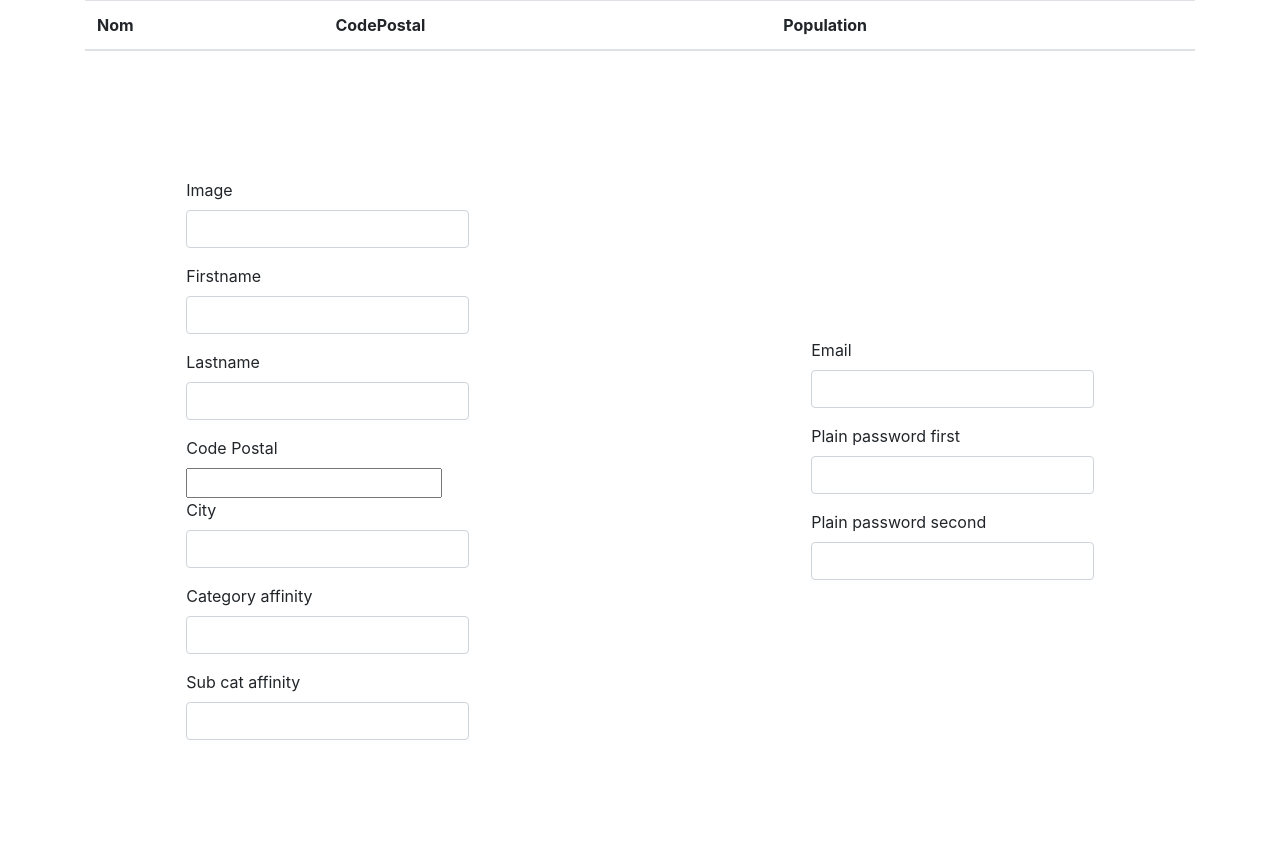
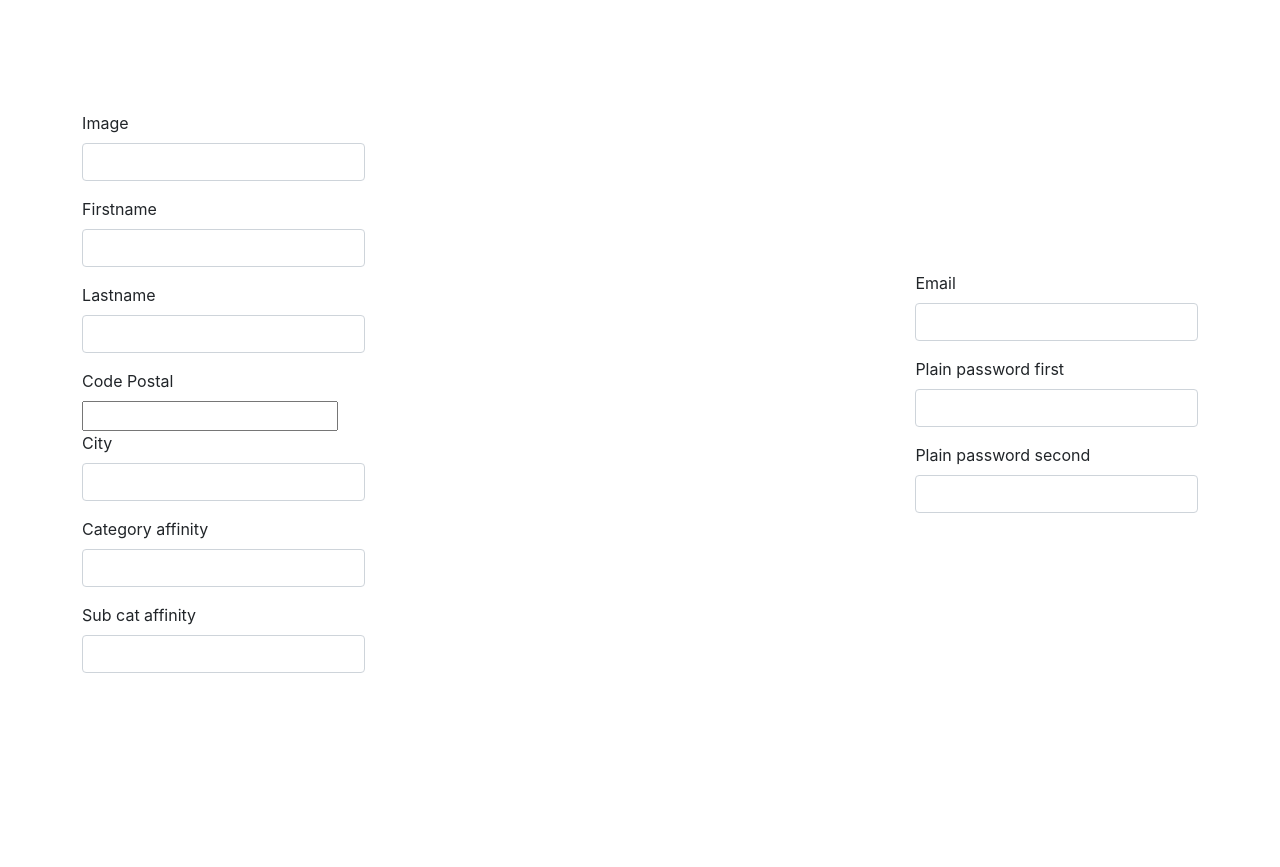
Before and after one commit to WF3Projet-voisins/voisins, a Symfony app: template templates/user/formInscription.html.twig in a window 1280 px wide. After the commit the page ends 673 px from the top, so only its background shows below. Run offline with Twig, Linux system fonts and the light colour scheme; the template is opened without the code that fills it, so the values that code supplies are empty; form fields are guessed from the names that the template uses; some libraries are stand-ins or nearby versions.

Commit message:
mise a jour

```diff
--- a/public/js/formInscription.js
+++ b/public/js/formInscription.js
@@ -1,6 +1,33 @@
+
+
+
+
+
+
 
 $(document).ready(function(){
-    // $("button").click(function(){
+
+    $("a").click(function(){
+
+        $('#user_city').html(function(){
+
+            $("input:text").val("Glenn Quagmire");
+
+        })
+
+
+      });
+
+
+
+
+
+
+     $("a").click(function(){
+            $('#user_city').html("#user_city");
+       });
+
+
         $("#user_postalCode").on("keyup", function() {
             $('#tableBody').html('');
                 const codePostal = $('#user_postalCode').val();
@@ -10,18 +37,19 @@ $(document).ready(function(){
                     for(const commune of datas){
                         const row = document.createElement('tr');
                         const tdNom = document.createElement('td');
-                        $(tdNom).text(commune.nom);
-                        const tdCode = document.createElement('td');
-                        $(tdCode).text(commune.codesPostaux[0]);
-                        const tdPopulation = document.createElement('td');
-                        $(tdPopulation).text(commune.population);
+                        const aNom = document.createElement('a');
+                        $(aNom).text(commune.nom);
+                        $(aNom).attr("id", "nomCommune");
+                       // const tdCode = document.createElement('td');
+                       // $(tdCode).text(commune.codesPostaux[0]);
+                       // $(tdCode).attr("id", "codePostal");
+                       tdNom.append(aNom);
                         row.append(tdNom);
-                        row.append(tdCode);
-                        row.append(tdPopulation);
+                       // row.append(tdCode);
                         $("#tableBody").append(row);
                     }
                 });
 
         });
-  //  });
+
 });
--- a/src/Controller/UserController.php
+++ b/src/Controller/UserController.php
@@ -21,8 +21,6 @@ class UserController extends AbstractController
 {
     public function addUserAction(Request $request, UserPasswordEncoderInterface $passwordEncoder)
     {
-
-
         $form = null;
         // 1) build the form
         $user = new User();
--- a/templates/user/formInscription.html.twig
+++ b/templates/user/formInscription.html.twig
@@ -8,23 +8,6 @@
 
 
 
-<div class="container">
-
-
-        <div id="container">
-            <table class="table">
-                <thead>
-                <tr>
-                    <th scope="col">Nom</th>
-                    <th scope="col">CodePostal</th>
-                    <th scope="col">Population</th>
-                </tr>
-                </thead>
-                <tbody id="tableBody">
-                </tbody>
-            </table>
-        </div>
-</div>
 
 
 
@@ -47,6 +30,28 @@
 
 
     </div>
+
+
+    <div class="container col-3 d-flex align-items-center justify-content-center" style="height: 100vh;">
+
+
+
+            <table class="table">
+                <thead>
+                        <a  id="tableBody"></a>
+                </thead>
+
+            </table>
+    </div>
+
+
+
+
+
+
+
+
+
     <div class="container col-3 d-flex flex-column justify-content-center" style="height: 100vh;">
 
 
```
Also changed, not shown: public/uploads/images/5ec6db7015d7f.jpeg (added), public/uploads/images/5ec6dbc30662f.webp (added).
